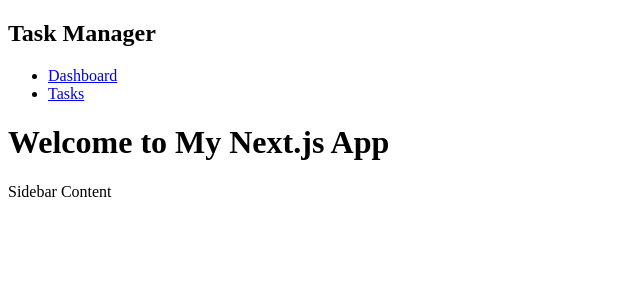
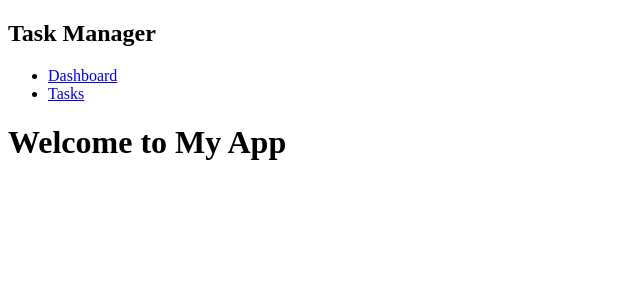
Before and after one commit to ampolperlada/task-management, a Next.js app: page /task in a window 1280 px wide. Shown: the top 300 px of the page, without its empty margins (0-640 px from the left). Built offline with nearby package versions, Linux system fonts and the light colour scheme.

Commit message:
debugging-4

```diff
--- a/src/app/task/page.js
+++ b/src/app/task/page.js
@@ -1,8 +1,7 @@
-export default function Home() {
+export default function HomePage() {
   return (
-    <main className="flex-1 p-6">
-      <h1 className="text-2xl font-bold">Welcome to My Next.js App</h1>
-      <aside className="w-64 bg-gray-900 text-white p-4">Sidebar Content</aside>
+    <main>
+      <h1>Welcome to My App</h1>
     </main>
   );
 }
```
